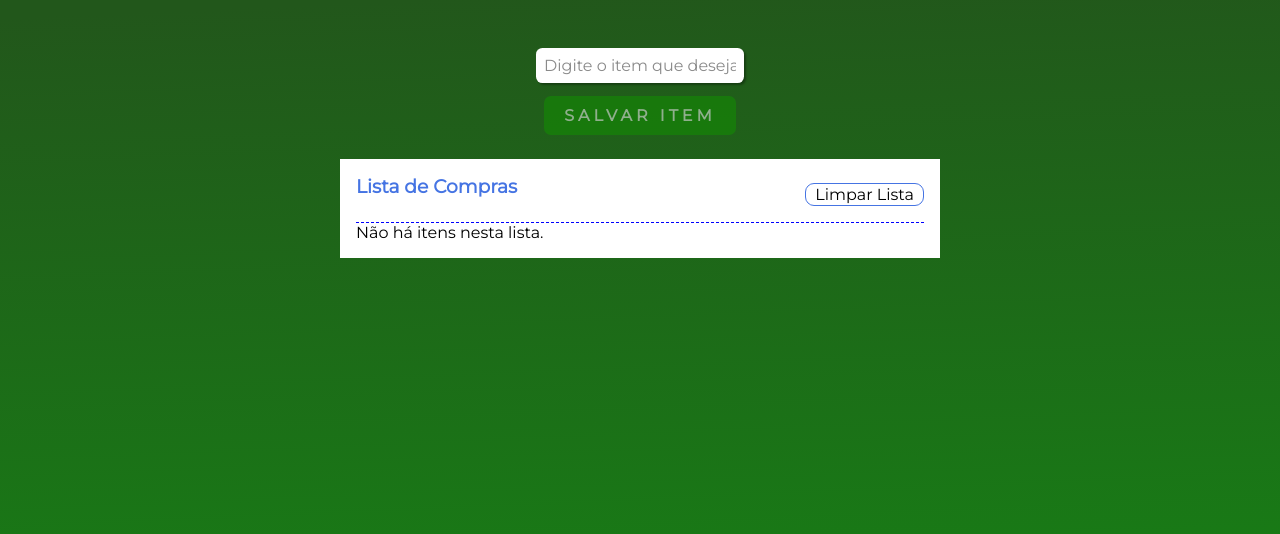
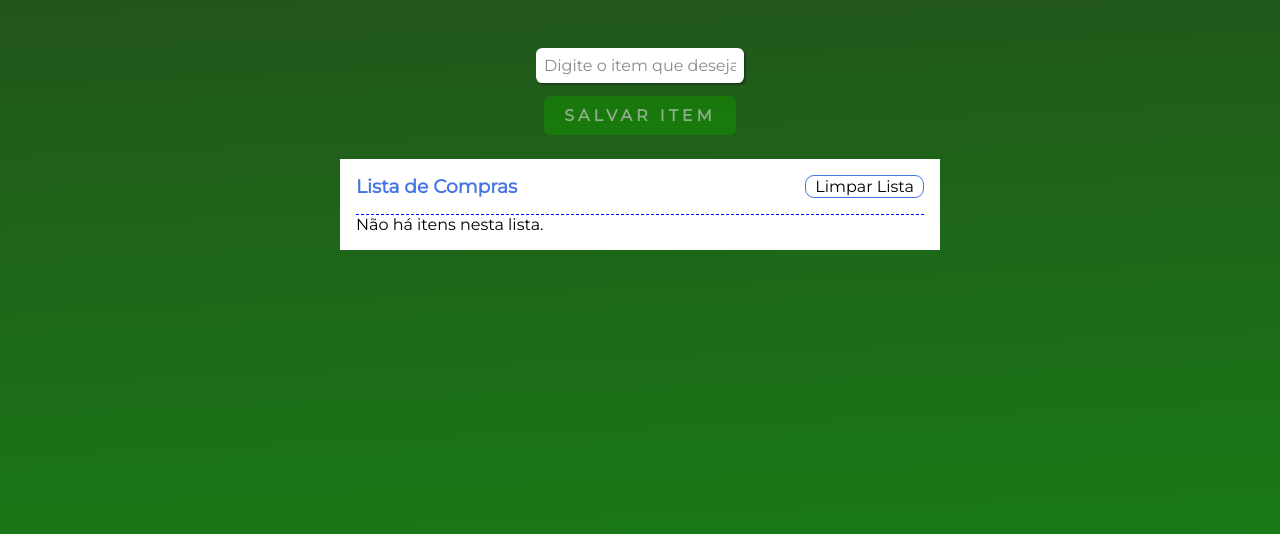
Before and after one commit to AndreBorges07/Lista_de_Compras-Angular, an Angular app: page / in a window 1280 px wide. Shown: the top 534 px of the page. Built offline with nearby package versions, Linux system fonts and the light colour scheme; a web font is replaced by a local one.

Commit message:
Título e botão de limpar alinhados.

```diff
--- a/src/app/app.component.css
+++ b/src/app/app.component.css
@@ -16,9 +16,6 @@
 }
 
 .lista h3 {
-  padding-bottom: 1rem;
-  /* border-style: none none dashed none; */
-  /* font-family: "Mansalva", sans-serif; */
   color: #4574e3;
 }
 
@@ -75,7 +72,7 @@ small {
   border-style: none none dashed none;
   display: flex;
   justify-content: space-between;
-  padding-bottom: 0.5rem;
+  padding-bottom: 1em;
 }
 
 .btn-header {
```
